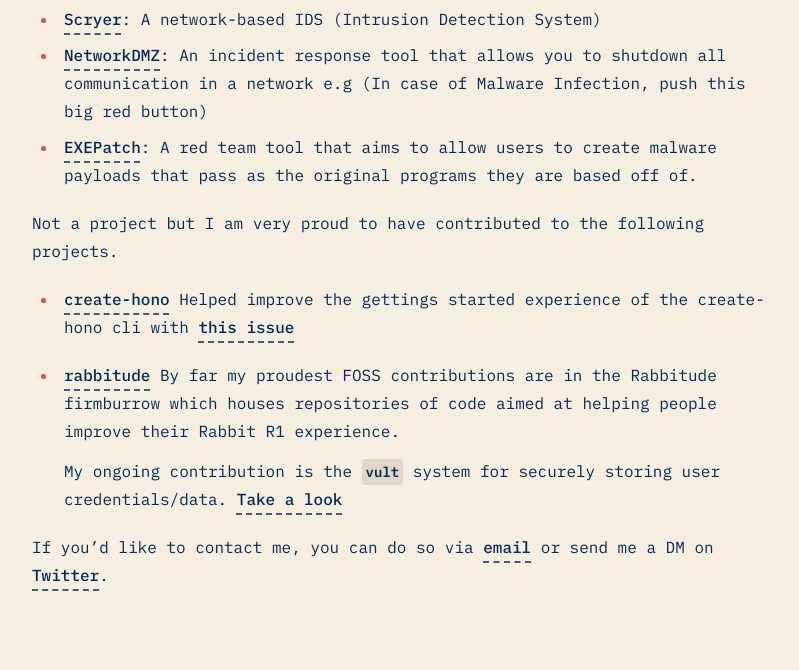
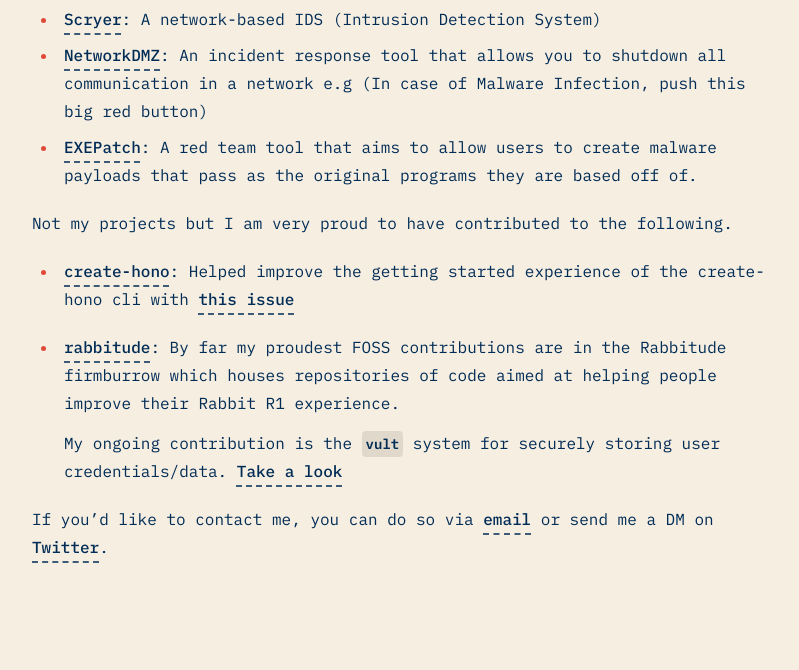
Before and after one commit to neutrino2211/mainasara.dev, an Astro site: page /about in a window 1280 px wide. Shown: the part 2058-2728 px from the top of the page, without its empty margins (240-1039 px from the left). Built offline with nearby package versions, Linux system fonts and the light colour scheme; Astro itself is replaced by a stand-in of ours.

Commit message:
Fixed typos

```diff
--- a/src/pages/about.md
+++ b/src/pages/about.md
@@ -49,11 +49,11 @@
 - [NetworkDMZ](https://github.com/neutrino2211/network-dmz): An incident response tool that allows you to shutdown all communication in a network e.g (In case of Malware Infection, push this big red button)
 - [EXEPatch](https://github.com/neutrino2211/exe-patch): A red team tool that aims to allow users to create malware payloads that pass as the original programs they are based off of.
 
-Not a project but I am very proud to have contributed to the following projects.
+Not my projects but I am very proud to have contributed to the following.
 
-- [create-hono](https://github.com/honojs/create-hono)
-  Helped improve the gettings started experience of the create-hono cli with [this issue](https://github.com/honojs/create-hono/issues/18)
-- [rabbitude](https://rabbitu.de)
+- [create-hono](https://github.com/honojs/create-hono):
+  Helped improve the getting started experience of the create-hono cli with [this issue](https://github.com/honojs/create-hono/issues/18)
+- [rabbitude](https://rabbitu.de):
   By far my proudest FOSS contributions are in the Rabbitude firmburrow which houses repositories of code aimed at helping people improve their Rabbit R1 experience.
 
   My ongoing contribution is the `vult` system for securely storing user credentials/data. [Take a look](https://firmburrow.rabbitu.de/neutrino2211/vult)
```
